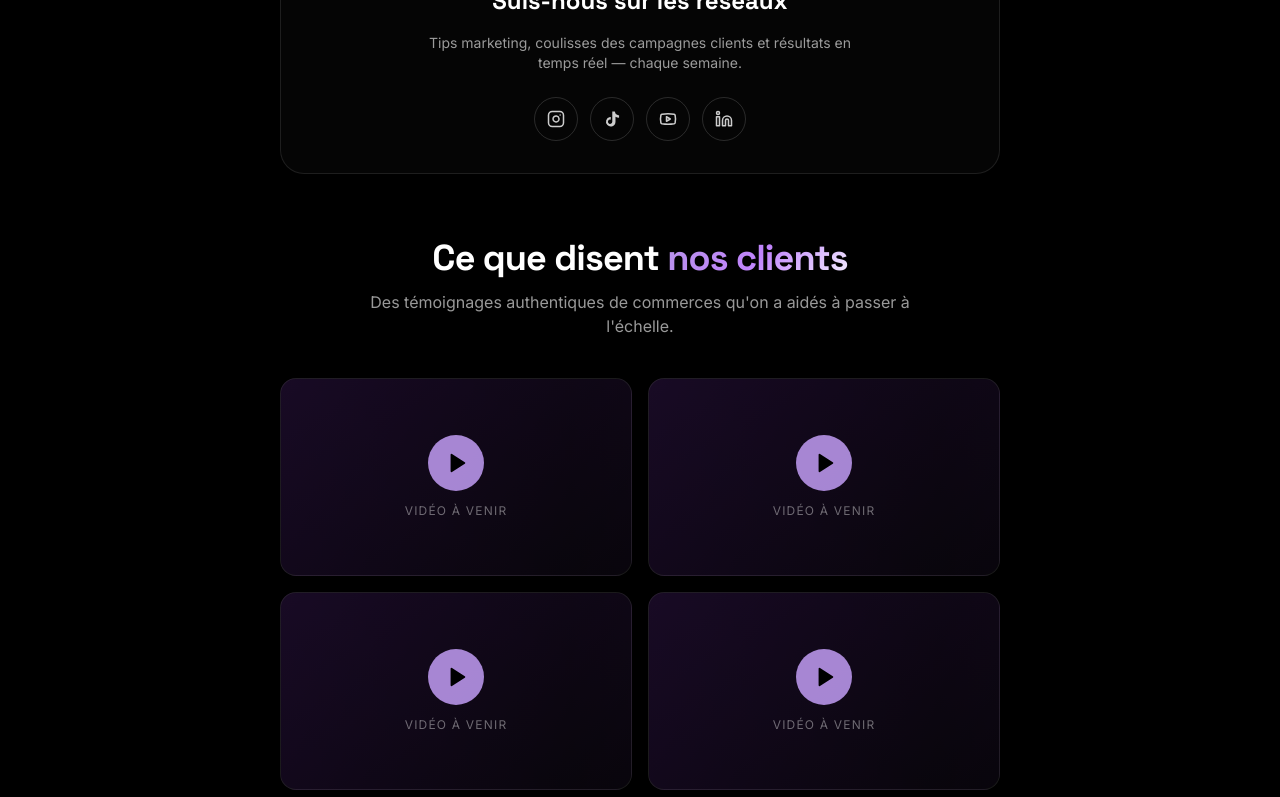
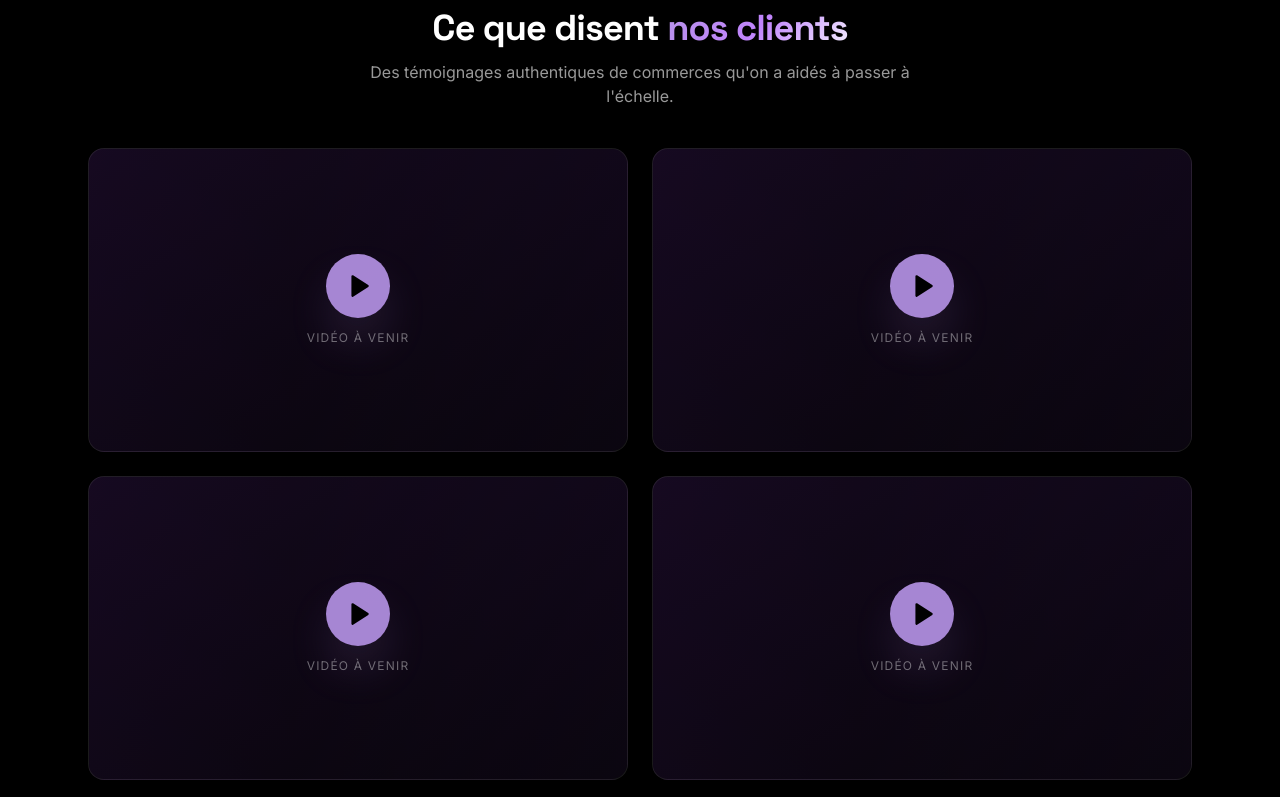
Before and after one commit to omniscale-agency/omniscale-site, a Next.js app: page /confirmation in a window 1280 px wide. Shown: the part 2000-2797 px from the top of the page. Built offline with nearby package versions, Linux system fonts and the light colour scheme.

Commit message:
feat(confirmation): videos in wider container, 2x3 grid, socials moved below videos

```diff
--- a/app/confirmation/page.tsx
+++ b/app/confirmation/page.tsx
@@ -55,7 +55,7 @@ function buildGoogleCalendarUrl(params: {
   return url.toString();
 }
 
-// Placeholders pour les 12 vidéos YouTube témoignages clients (à remplir plus tard)
+// Placeholders pour les 6 vidéos YouTube témoignages clients (à remplir plus tard)
 // Format: { title, ytId } — quand tu as les vraies vidéos, mets l'ID YouTube (la partie après "v=" dans l'URL)
 const testimonialVideos: Array<{ title: string; ytId?: string }> = [
   { title: 'Témoignage client 1' },
@@ -64,12 +64,6 @@ const testimonialVideos: Array<{ title: string; ytId?: string }> = [
   { title: 'Témoignage client 4' },
   { title: 'Témoignage client 5' },
   { title: 'Témoignage client 6' },
-  { title: 'Témoignage client 7' },
-  { title: 'Témoignage client 8' },
-  { title: 'Témoignage client 9' },
-  { title: 'Témoignage client 10' },
-  { title: 'Témoignage client 11' },
-  { title: 'Témoignage client 12' },
 ];
 
 function ConfirmationContent() {
@@ -325,7 +319,72 @@ function ConfirmationContent() {
             <Youtube size={18} /> Accéder à la chaîne YouTube d'Omniscale
           </a>
         </motion.section>
+      </div>
 
+      {/* === Section témoignages YouTube — wide container === */}
+      <div className="relative max-w-6xl mx-auto px-6 mb-16">
+        <motion.section
+          initial={{ opacity: 0, y: 30 }}
+          whileInView={{ opacity: 1, y: 0 }}
+          viewport={{ once: true, margin: '-50px' }}
+          transition={{ duration: 0.6 }}
+        >
+          <div className="text-center mb-10">
+            <h2 className="font-display text-3xl md:text-4xl font-bold tracking-tight mb-3">
+              Ce que disent <span className="text-gradient">nos clients</span>
+            </h2>
+            <p className="text-white/60 max-w-xl mx-auto">
+              Des témoignages authentiques de commerces qu'on a aidés à passer
+              à l'échelle.
+            </p>
+          </div>
+
+          <div className="grid grid-cols-1 sm:grid-cols-2 gap-5 md:gap-6">
+            {testimonialVideos.map((v, i) => (
+              <div
+                key={i}
+                className="group relative aspect-video rounded-2xl overflow-hidden border border-white/10 bg-gradient-to-br from-omni-900/20 to-black hover:border-lilac/40 transition-colors cursor-pointer"
+              >
+                {v.ytId ? (
+                  <iframe
+                    src={`https://www.youtube.com/embed/${v.ytId}`}
+                    title={v.title}
+                    className="absolute inset-0 w-full h-full"
+                    allow="accelerometer; autoplay; clipboard-write; encrypted-media; gyroscope; picture-in-picture"
+                    allowFullScreen
+                  />
+                ) : (
+                  <>
+                    <div className="absolute inset-0 placeholder-shimmer opacity-30" />
+                    <div className="absolute inset-0 flex flex-col items-center justify-center">
+                      <div className="w-16 h-16 rounded-full bg-lilac/90 group-hover:bg-white flex items-center justify-center transition-colors mb-3 shadow-2xl shadow-lilac/30">
+                        <Play size={26} fill="currentColor" className="text-ink ml-0.5" />
+                      </div>
+                      <div className="text-xs uppercase tracking-widest text-white/40">
+                        Vidéo à venir
+                      </div>
+                    </div>
+                  </>
+                )}
+              </div>
+            ))}
+          </div>
+
+          <div className="text-center mt-8">
+            <a
+              href={YOUTUBE_URL}
+              target="_blank"
+              rel="noopener noreferrer"
+              className="inline-flex items-center gap-2 text-white/70 hover:text-lilac transition-colors text-sm"
+            >
+              <Youtube size={16} /> Voir tous les témoignages sur YouTube →
+            </a>
+          </div>
+        </motion.section>
+      </div>
+
+      {/* === Socials + footer (retour dans container narrow) === */}
+      <div className="relative max-w-3xl mx-auto px-6 pb-12 md:pb-20">
         {/* Socials */}
         <motion.div
           initial={{ opacity: 0, y: 20 }}
@@ -348,67 +407,6 @@ function ConfirmationContent() {
             <Socials />
           </div>
         </motion.div>
-
-        {/* Témoignages YouTube — 2x6 */}
-        <motion.section
-          initial={{ opacity: 0, y: 30 }}
-          whileInView={{ opacity: 1, y: 0 }}
-          viewport={{ once: true, margin: '-50px' }}
-          transition={{ duration: 0.6 }}
-          className="mb-16"
-        >
-          <div className="text-center mb-10">
-            <h2 className="font-display text-3xl md:text-4xl font-bold tracking-tight mb-3">
-              Ce que disent <span className="text-gradient">nos clients</span>
-            </h2>
-            <p className="text-white/60 max-w-xl mx-auto">
-              Des témoignages authentiques de commerces qu'on a aidés à passer
-              à l'échelle.
-            </p>
-          </div>
-
-          <div className="grid grid-cols-1 sm:grid-cols-2 gap-4">
-            {testimonialVideos.map((v, i) => (
-              <div
-                key={i}
-                className="group relative aspect-video rounded-2xl overflow-hidden border border-white/10 bg-gradient-to-br from-omni-900/20 to-black hover:border-lilac/40 transition-colors cursor-pointer"
-              >
-                {v.ytId ? (
-                  <iframe
-                    src={`https://www.youtube.com/embed/${v.ytId}`}
-                    title={v.title}
-                    className="absolute inset-0 w-full h-full"
-                    allow="accelerometer; autoplay; clipboard-write; encrypted-media; gyroscope; picture-in-picture"
-                    allowFullScreen
-                  />
-                ) : (
-                  <>
-                    <div className="absolute inset-0 placeholder-shimmer opacity-30" />
-                    <div className="absolute inset-0 flex flex-col items-center justify-center">
-                      <div className="w-14 h-14 rounded-full bg-lilac/90 group-hover:bg-white flex items-center justify-center transition-colors mb-3">
-                        <Play size={22} fill="currentColor" className="text-ink ml-0.5" />
-                      </div>
-                      <div className="text-xs uppercase tracking-widest text-white/40">
-                        Vidéo à venir
-                      </div>
-                    </div>
-                  </>
-                )}
-              </div>
-            ))}
-          </div>
-
-          <div className="text-center mt-8">
-            <a
-              href={YOUTUBE_URL}
-              target="_blank"
-              rel="noopener noreferrer"
-              className="inline-flex items-center gap-2 text-white/70 hover:text-lilac transition-colors text-sm"
-            >
-              <Youtube size={16} /> Voir tous les témoignages sur YouTube →
-            </a>
-          </div>
-        </motion.section>
 
         {/* Footer actions */}
         <motion.div
```
